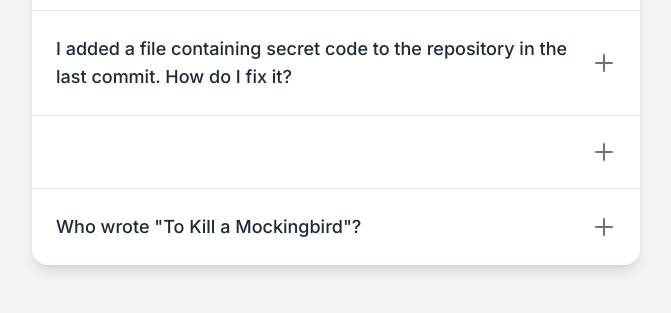
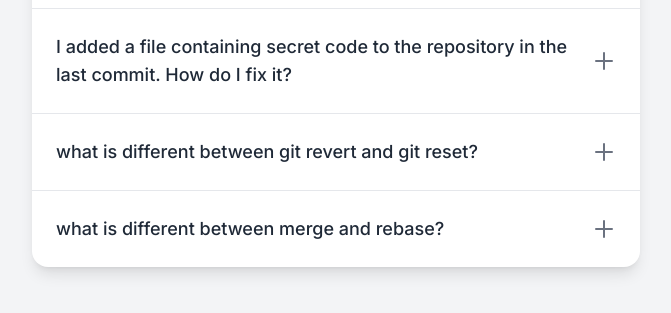
Before and after one commit to rahmasir/wtf-git, a plain HTML site: page index.html in a window 1280 px wide. Shown: the part 313-626 px from the top of the page, without its empty margins (304-975 px from the left). Drawn offline with nearby package versions, Linux system fonts and the light colour scheme.

Commit message:
update: adding informations

```diff
--- a/index.html
+++ b/index.html
@@ -60,7 +60,7 @@
                         2. applying your changes and stage it by <code>git add .</code>, then use this command:<br>
                         <code>git commit --amend</code><br><br>
 
-                        <strogn>improtant note</strogn> - after that you should use these commands:<br>
+                        improtant note - after that you should use these commands:<br>
                         <code>
                             git push --force --all<br>
                             git push --force --tags
@@ -72,7 +72,7 @@
             <!-- FAQ Item 2 -->
             <div class="faq-item border-b border-gray-200">
                 <button class="faq-question w-full flex justify-between items-center text-left p-6 focus:outline-none focus:bg-gray-50">
-                    <span class="text-lg font-medium text-gray-800"></span>
+                    <span class="text-lg font-medium text-gray-800">what is different between git revert and git reset?</span>
                     <span class="icon-plus text-gray-500">
                         <svg xmlns="http://www.w3.org/2000/svg" class="h-6 w-6" fill="none" viewBox="0 0 24 24" stroke="currentColor">
                             <path stroke-linecap="round" stroke-linejoin="round" stroke-width="2" d="M12 4v16m8-8H4" />
@@ -81,7 +81,14 @@
                 </button>
                 <div class="answer-content">
                     <p class="text-gray-600 px-6 pb-6 pt-2">
-                        There are eight planets in our solar system: Mercury, Venus, Earth, Mars, Jupiter, Saturn, Uranus, and Neptune. Pluto was reclassified as a dwarf planet in 2006 by the International Astronomical Union (IAU) because it did not meet all three of the IAU's criteria for a full-sized planet, specifically that it has not "cleared its neighboring region of other objects."
+                        	revert: Creates a new commit that undoes a previous commit<br>
+                        	reset: Moves the branch pointer to a different commit, possibly changing files<br>
+                            for example:<br>
+                            A → B → C → D → E → F (HEAD is here)<br>
+                            after <code>git revert E</code>:<br>
+                            A → B → C → D → E → F → G (G = revert of E)<br>
+                            after <code>git reset --hard D</code>:<br>
+                            A → B → C → D (HEAD is here)
                     </p>
                 </div>
             </div>
@@ -89,7 +96,7 @@
             <!-- FAQ Item 3 -->
             <div class="faq-item">
                 <button class="faq-question w-full flex justify-between items-center text-left p-6 focus:outline-none focus:bg-gray-50">
-                    <span class="text-lg font-medium text-gray-800">Who wrote "To Kill a Mockingbird"?</span>
+                    <span class="text-lg font-medium text-gray-800">what is different between merge and rebase?</span>
                     <span class="icon-plus text-gray-500">
                         <svg xmlns="http://www.w3.org/2000/svg" class="h-6 w-6" fill="none" viewBox="0 0 24 24" stroke="currentColor">
                             <path stroke-linecap="round" stroke-linejoin="round" stroke-width="2" d="M12 4v16m8-8H4" />
@@ -98,7 +105,8 @@
                 </button>
                 <div class="answer-content">
                     <p class="text-gray-600 px-6 pb-6 pt-2">
-                        "To Kill a Mockingbird" was written by Harper Lee. The novel was published in 1960 and was an immediate success, winning the Pulitzer Prize for Fiction in 1961. It has become a classic of modern American literature, praised for its warmth and humor, despite dealing with serious issues of racial injustice and the destruction of innocence.
+                        git merge and git rebase both integrate changes from one branch into another, but they do it differently. git merge creates a new merge commit that joins two branches together, preserving the full history and showing when branches diverged and merged. This is useful for collaborative workflows because it clearly documents how and when changes were combined. However, it can make the commit history more complex and cluttered, especially with many branches.<br>
+                        In contrast, git rebase rewrites history by moving your commits to the tip of another branch, creating a cleaner, linear history as if all work was done sequentially. This makes it easier to follow the project’s progress but changes commit IDs and can cause problems if used on shared branches. Rebasing is often preferred for solo work or before merging a feature branch into the main branch to keep history tidy.
                     </p>
                 </div>
             </div>
```
